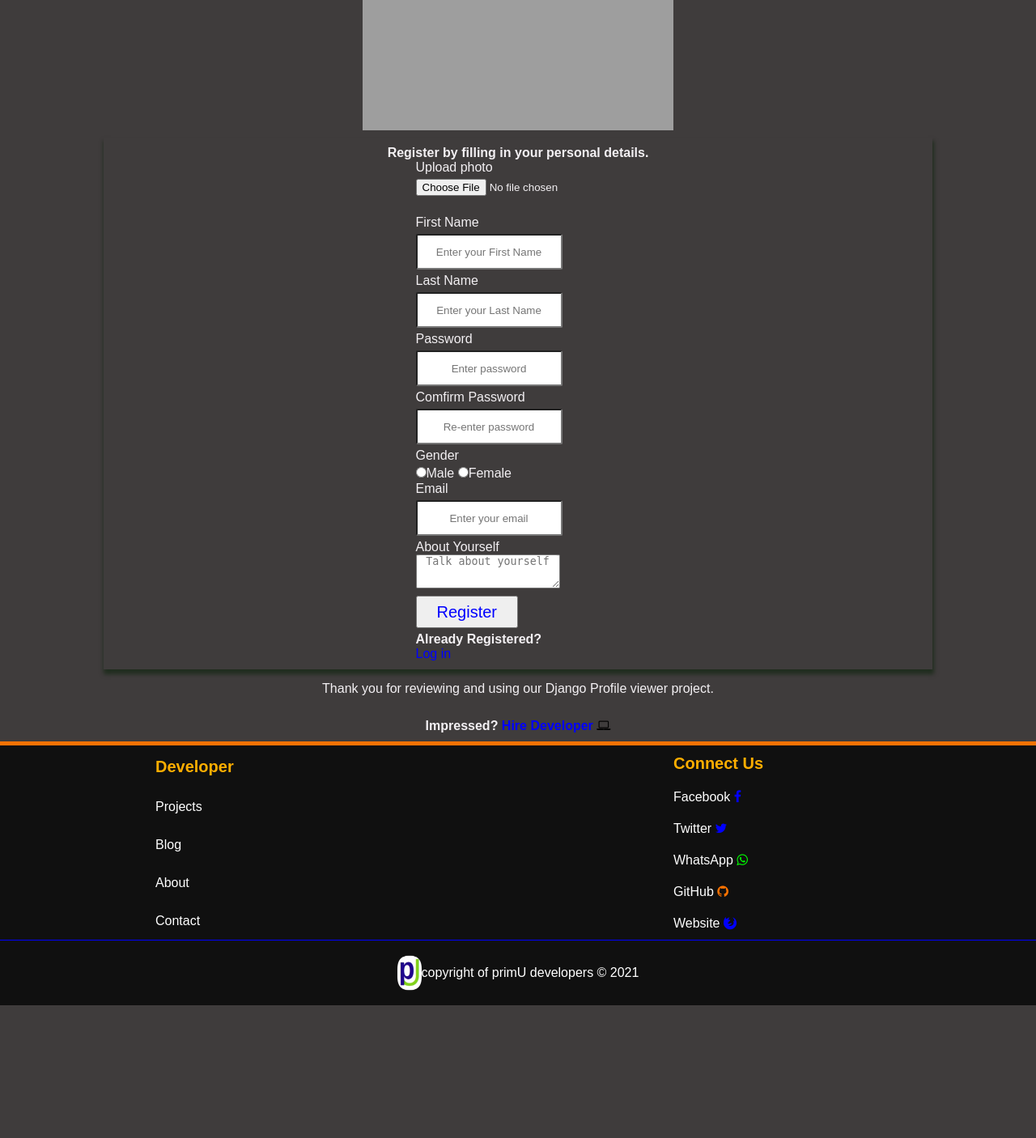
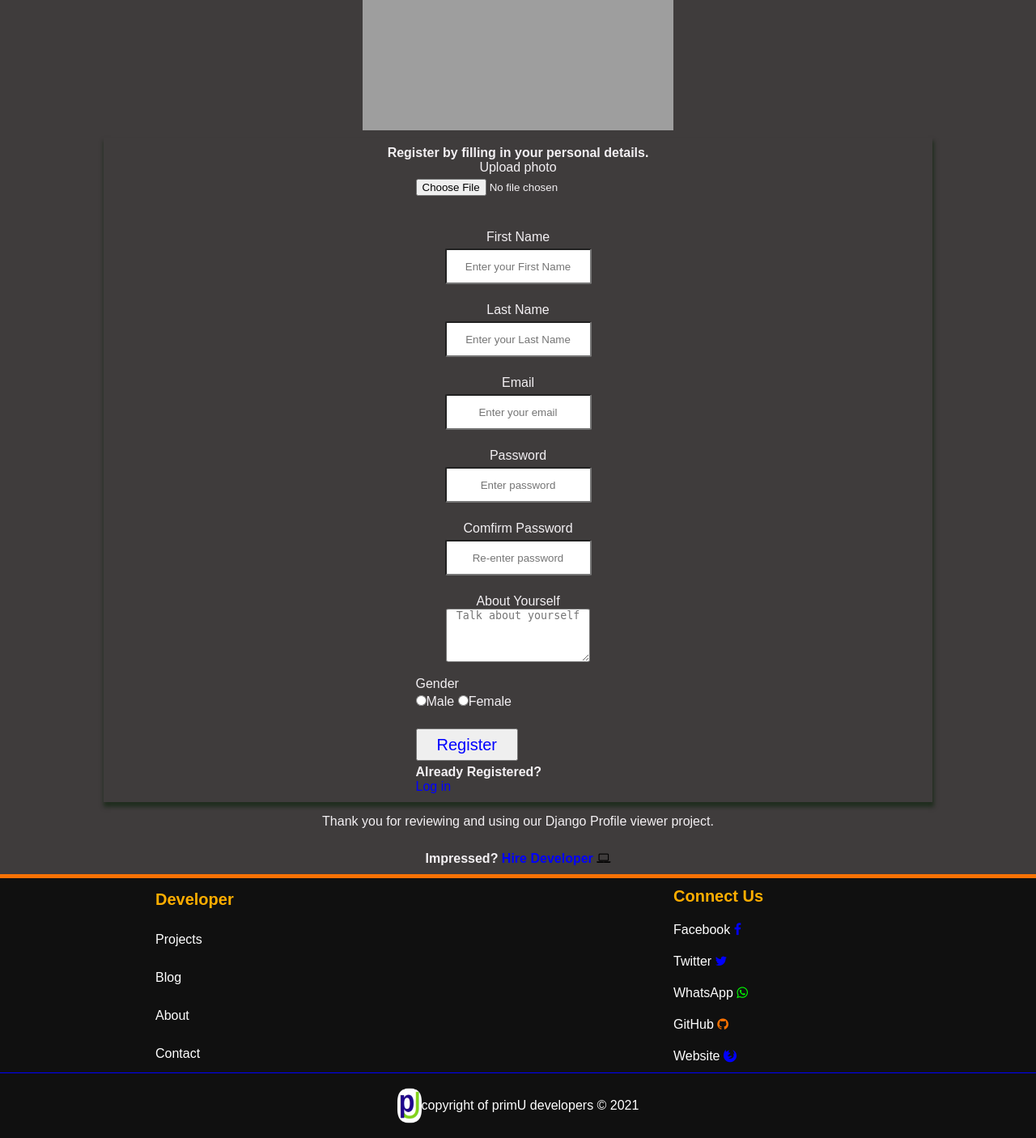
Before and after one commit to primU333/django-profile-viewer-project, a Django app: page / in a window 1280 px wide. Shown: the part 468-1874 px from the top of the page at 81% size. Before the commit the page ends 1710 px from the top, so only its background shows below. Run offline with Django 3.2, Linux system fonts and the light colour scheme; grey boxes are pictures that could not be loaded.

Commit message:
validated links in templates

```diff
--- a/django_profile_viewer/blog/static/blog/CSS/global.css
+++ b/django_profile_viewer/blog/static/blog/CSS/global.css
@@ -212,12 +212,20 @@
     .Reg-form{
         display: flex;
         flex-direction: column;
-        justify-content: center;
+        justify-content: space-around;
         align-items: center;
         width: 80%;
         margin: 5px 0 5px 0;
         padding: 10px 0 10px 0;
         box-shadow: 1px 5px 5px 1px rgba(0, 030, 0, .5);
+    }
+
+    .Reg-form label{
+        display: flex;
+        flex-direction: column;
+        align-content: center;
+        justify-content: center;
+        align-items: center;
     }
 
     .Reg-form form input{
--- a/django_profile_viewer/blog/templates/blog/home.html
+++ b/django_profile_viewer/blog/templates/blog/home.html
@@ -19,7 +19,7 @@
                 </div>
 
                 <ul class="navLinks">
-                    <li> <a href="#">Home</a> </li>
+                    <li> <a href="{% url 'blog-home' %}">Home</a> </li>
                     <li> <a href="#">Services</a> </li>
                     <li> <a href="#">Blog</a> </li>
                     <li> <a href="#">Projects</a> </li>
@@ -92,9 +92,9 @@
         <ul class="connect-developer">
             <h4>Connect Us</h4>
             <li><a href="#">Facebook <i style="color: #0000ff;" class="fa fa-facebook"></i> </a></li>
-            <li><a href="#">Twitter <i style="color: #0000ff;" class="fa fa-twitter"></i> </a></li>
+            <li><a href="https://twitter.com/primU333">Twitter <i style="color: #0000ff;" class="fa fa-twitter"></i> </a></li>
             <li><a href="#">WhatsApp <i style="color: #00ff00" class="fa fa-whatsapp"></i> </a></li>
-            <li><a href="#">GitHub <i style="color: #ff7300;" class="fa fa-github"></i> </a></li>
+            <li><a href="https://github.com/primU333">GitHub <i style="color: #ff7300;" class="fa fa-github"></i> </a></li>
             <li><a href="#">Website <i style="color: #0000ff;" class="fa fa-firefox"></i></a></li>
 
         </ul>
--- a/django_profile_viewer/blog/templates/blog/index.html
+++ b/django_profile_viewer/blog/templates/blog/index.html
@@ -19,7 +19,7 @@
             </div>
 
             <ul class="navLinks">
-                <li> <a href="#">Home</a> </li>
+                <li> <a href="{% url 'blog-home' %}">Home</a> </li>
                 <li> <a href="#">Services</a> </li>
                 <li> <a href="#">Blog</a> </li>
                 <li> <a href="#">Projects</a> </li>
@@ -68,6 +68,12 @@
 
                 <br>
 
+                <label for="email">Email <br>
+                    <input style="height: 5vh; border-radius:3%; text-align: center;" type="email" placeholder="Enter your email" required>
+                </label>
+
+                <br>
+
                 <label for="password"> Password <br>
                     <input style="height: 5vh; border-radius:3%; text-align: center;" name="password" type="password" placeholder="Enter password" required>
                 </label>
@@ -80,21 +86,15 @@
 
                 <br>
 
-                <label for="gender">Gender <br>
-                    <input type="radio" >Male
-                    <input type="radio" >Female
+                <label for="description">About Yourself <br>
+                    <textarea style="height: 8vh; border-radius:3%; text-align: center;" name="descrption" placeholder="Talk about yourself" required></textarea>
                 </label>
 
                 <br>
 
-                <label for="email">Email <br>
-                    <input style="height: 5vh; border-radius:3%; text-align: center;" type="email" placeholder="Enter your email" required>
-                </label>
-
-                <br>
-
-                <label for="description">About Yourself <br>
-                    <textarea style="height: 5vh; border-radius:3%; text-align: center;" name="descrption" placeholder="Talk about yourself" required></textarea>
+                <label style="display: block;" for="gender">Gender <br>
+                    <input type="radio" >Male
+                    <input type="radio" >Female
                 </label>
 
                 <br>
@@ -104,7 +104,7 @@
                 <br>
 
                 <p><strong>Already Registered?</strong>
-                <br> <a href="#">Log in</a></p>
+                <br> <a href="{% url 'blog-login' %}">Log in</a></p>
 
             </form>
         </div>
@@ -131,9 +131,9 @@
         <ul class="connect-developer">
             <h4>Connect Us</h4>
             <li><a href="#">Facebook    <i style="color: #0000ff;" class="fa fa-facebook"></i> </a></li>
-            <li><a href="#">Twitter    <i style="color: #0000ff;" class="fa fa-twitter"></i> </a></li>
+            <li><a href="https://twitter.com/primU333">Twitter    <i style="color: #0000ff;" class="fa fa-twitter"></i> </a></li>
             <li><a href="#">WhatsApp <i style="color: #00ff00" class="fa fa-whatsapp"></i> </a></li>
-            <li><a href="#">GitHub <i style="color: #ff7300;" class="fa fa-github"></i> </a></li>
+            <li><a href="https://github.com/primU333">GitHub <i style="color: #ff7300;" class="fa fa-github"></i> </a></li>
             <li><a href="#">Website <i style="color: #0000ff;" class="fa fa-firefox"></i></a></li>
 
         </ul>
```
Also changed, not shown: django_profile_viewer/blog/templates/blog/login.html (+4 -4 lines).
